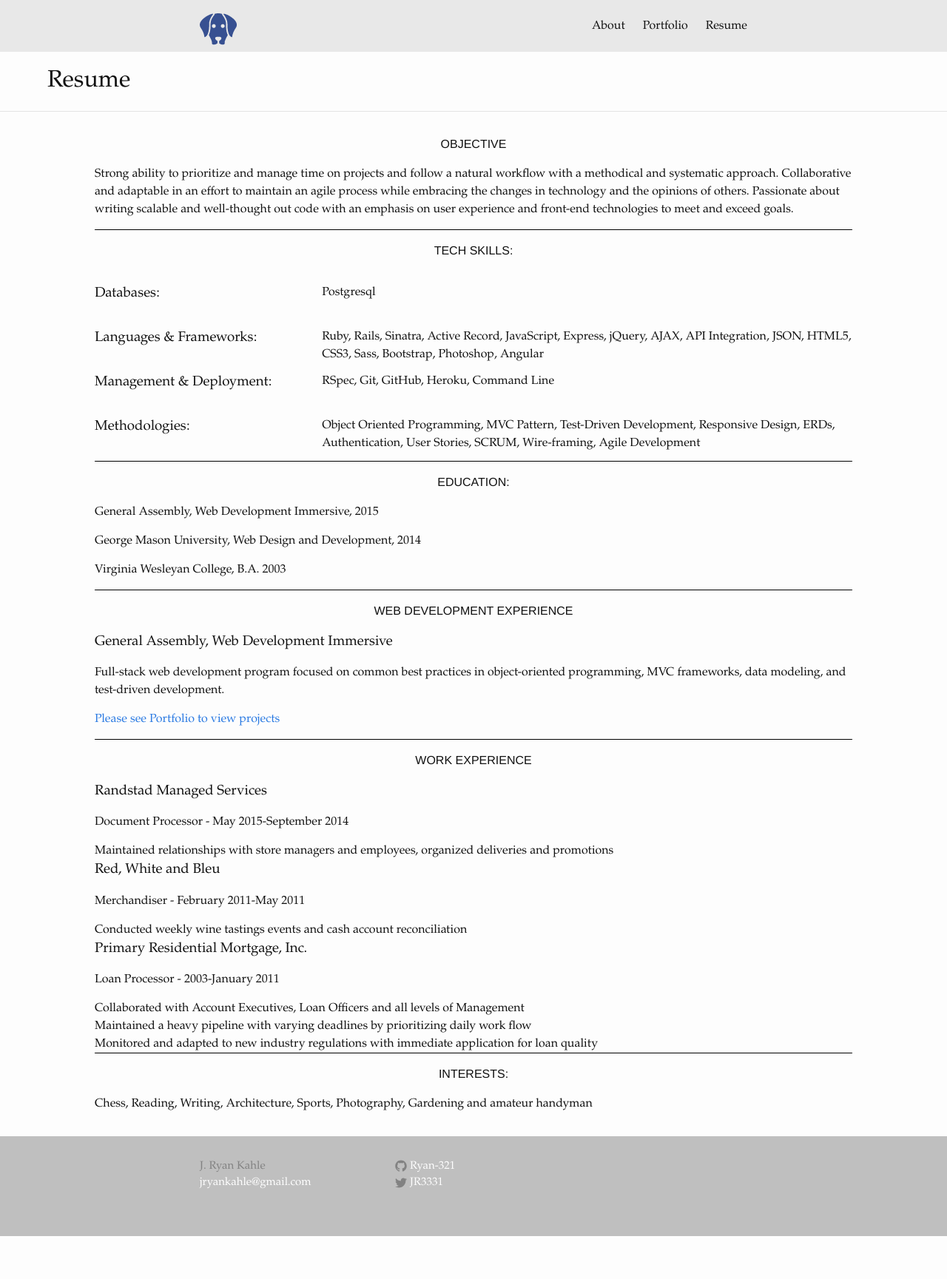
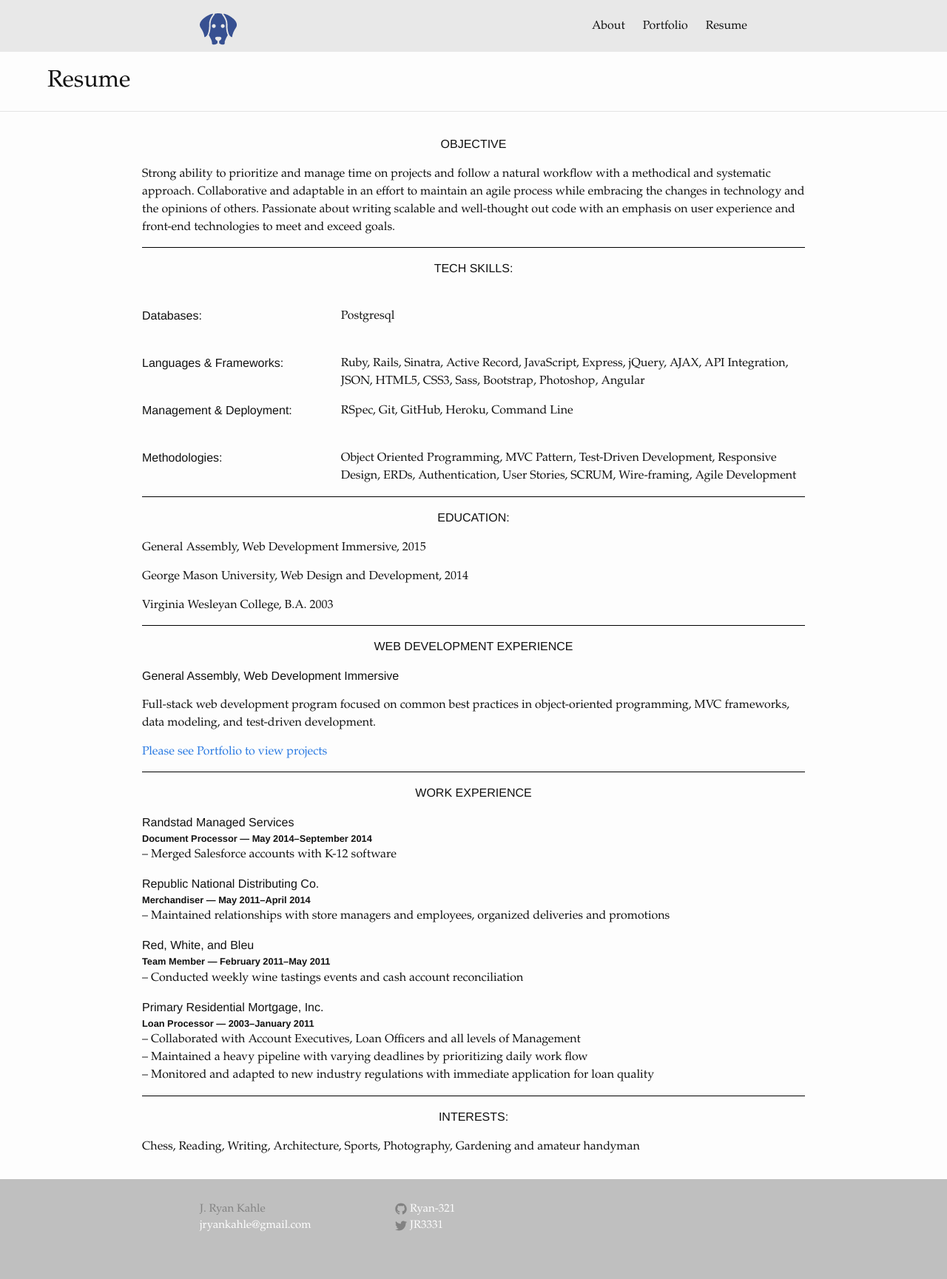
Before and after one commit to Ryan-321/Ryan-321.github.io, a Jekyll site: the page built from resume.html, in a window 1280 px wide. Shown: the whole page at 74% size. Built offline with Jekyll 4.4.1, drawn with Linux system fonts in a browser that asks for light colours; some web fonts are replaced; before the commit the page ends 1671 px from its top, so only the background shows below that.

Commit message:
finished draft

```diff
--- a/_includes/head.html
+++ b/_includes/head.html
@@ -6,9 +6,9 @@
   <title>{% if page.title %}{{ page.title }}{% else %}{{ site.title }}{% endif %}</title>
   <meta name="description" content="{% if page.excerpt %}{{ page.excerpt | strip_html | strip_newlines | truncate: 160 }}{% else %}{{ site.description }}{% endif %}">
   <link href='https://fonts.googleapis.com/css?family=Alegreya+SC|Roboto+Condensed|Roboto' rel='stylesheet' type='text/css'>
+  <link rel="stylesheet" href="{{ "/css/index.css" | prepend: site.baseurl }}">
   <link rel="stylesheet" href="{{ "/css/main.css" | prepend: site.baseurl }}">
   <link rel="stylesheet" href="{{ "/css/resume.css" | prepend: site.baseurl }}">
-  <link rel="stylesheet" href="{{ "/css/index.css" | prepend: site.baseurl }}">
   <link rel="canonical" href="{{ page.url | replace:'index.html','' | prepend: site.baseurl | prepend: site.url }}">
   <link rel="alternate" type="application/rss+xml" title="{{ site.title }}" href="{{ "/feed.xml" | prepend: site.baseurl | prepend: site.url }}" />
 </head>
--- a/css/resume.css
+++ b/css/resume.css
@@ -3,17 +3,20 @@
                     RESUME WEB
 
 *************************************************/
-
 div.resume-wrapper{
-  width: 80%;
+  width: 70%;
   margin: 2em auto;
 }
 div.resume-wrapper h2{
   text-align: center;
   font-size: 1em;
-  font-family: Helvetica, Arial, sans-serif;
   font-weight: 300;
   margin: 1em 0;
+}
+div.resume-wrapper h2,
+h3{
+  font-size: 1em;
+  font-family: Helvetica, Arial, sans-serif;
 }
 div.resume-wrapper ul{
   list-style-type: none;
@@ -22,13 +25,26 @@ div.resume-wrapper ul{
 }
 li.li-skills{
   position: relative;
-  margin: 2em 0;
+  margin: 2.5em 0;
 }
 li.li-skills aside{
   position: absolute;
   top: 0;
   right: 0;
   width: 70%;
+}
+li.work-exp-li{
+  margin: 1em 0;
+}
+li.work-exp-li p:first-of-type{
+  font-size: .8em;
+  font-weight: 700;
+  font-family: Helvetica, Arial, sans-serif;
+}
+li.work-exp-li > p,
+li.work-exp-li > h3{
+  font-size: 1em;
+  margin: 0;
 }
 div.objective,
 div.skills,
--- a/resume.html
+++ b/resume.html
@@ -59,30 +59,38 @@ permalink: /resume/
   </div>
   <div class="work-experience">
     <h2>WORK EXPERIENCE</h2>
-    <h3>Randstad Managed Services </h3>
-    <p class="title">Document Processor - <span>May 2015-September 2014</span></p>
     <ul>
-      <li>
-        Maintained relationships with store managers and employees, organized deliveries and promotions
+      <li class="work-exp-li">
+        <h3>Randstad Managed Services </h3>
+        <p>Document Processor &mdash; <span>May 2014&ndash;September 2014</span></p>
+        <p>&ndash; Merged Salesforce accounts with K-12 software </p>
       </li>
-    </ul>
-    <h3>Red, White and Bleu</h3>
-    <p class="title">Merchandiser - <span>February 2011-May 2011</span></p>
-    <ul>
-      <li> Conducted weekly wine tastings events and cash account reconciliation</li>
-    </ul>
-    <h3>Primary Residential Mortgage, Inc.</h3>
-    <p class="title">Loan Processor - <span>2003-January 2011</span></p>
-    <ul>
-      <li>
-        Collaborated with Account Executives, Loan Officers and all levels of Management</li>
-      <li>
-        Maintained a heavy pipeline with varying deadlines by prioritizing daily work flow
+      <li class="work-exp-li">
+        <h3>Republic National Distributing Co.</h3>
+        <p>Merchandiser &mdash; <span>May 2011&ndash;April 2014</span></p>
+        <p>&ndash; Maintained relationships with store managers and employees, organized deliveries and promotions</p>
       </li>
-      <li>
-        Monitored and adapted to new industry regulations with immediate application for loan quality
+      <li class="work-exp-li">
+        <h3>Red, White, and Bleu</h3>
+        <p>Team Member &mdash; <span>February 2011&ndash;May 2011</span></p>
+        <p>&ndash; Conducted weekly wine tastings events and cash account reconciliation</p>
       </li>
-    </ul>
+      <li class="work-exp-li">
+        <h3>Primary Residential Mortgage, Inc.</h3>
+        <p>Loan Processor &mdash; <span>2003&ndash;January 2011</span></p>
+        <ul>
+          <li>
+            &ndash; Collaborated with Account Executives, Loan Officers and all levels of Management
+          </li>
+          <li>
+            &ndash; Maintained a heavy pipeline with varying deadlines by prioritizing daily work flow
+          </li>
+          <li>
+            	&ndash; Monitored and adapted to new industry regulations with immediate application for loan quality
+          </li>
+        </ul>
+      </li>
+      </ul>
   </div>
   <h2>INTERESTS:</h2>
   <p>Chess, Reading, Writing, Architecture, Sports, Photography, Gardening and amateur handyman</p>
```
